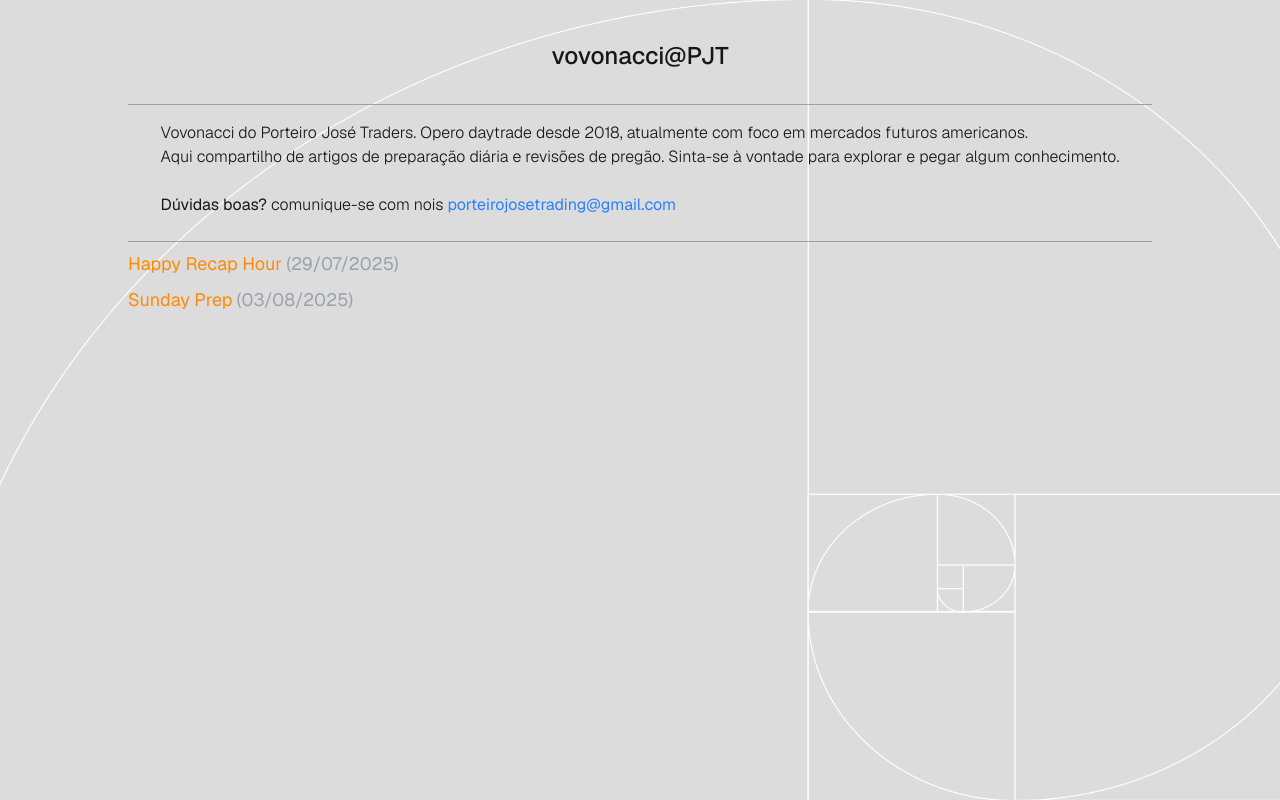
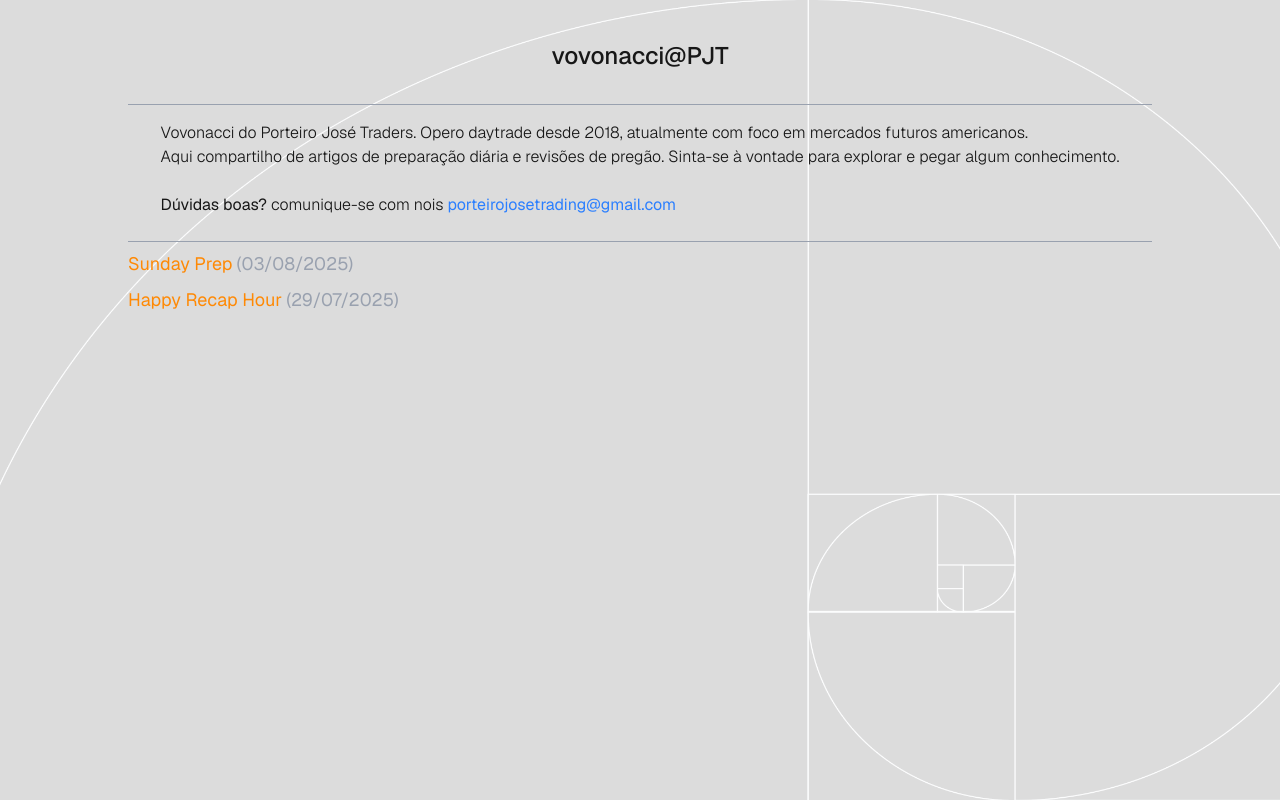
Before and after one commit to pxpc2/vovonacci, a Next.js app: page / in a window 1280 px wide. Built offline with nearby package versions, Linux system fonts and the light colour scheme.

Commit message:
now indeed sorting by post date LOL

```diff
--- a/app/page.tsx
+++ b/app/page.tsx
@@ -2,7 +2,15 @@ import Link from "next/link";
 import { getAllPosts } from "../utils/posts";
 
 export default function Home() {
-  const posts = getAllPosts();
+  const posts = getAllPosts().sort((a, b) => {
+    const [dayA, monthA, yearA] = a.date.split("/").map(Number);
+    const [dayB, monthB, yearB] = b.date.split("/").map(Number);
+
+    const dateA = new Date(yearA, monthA - 1, dayA);
+    const dateB = new Date(yearB, monthB - 1, dayB);
+
+    return dateB.getTime() - dateA.getTime();
+  });
   return (
     <div className="relative h-screen">
       <div className="absolute inset-0 bg-[url('/wp.png')] bg-cover bg-center bg-no-repeat opacity-15 z-0"></div>
```
